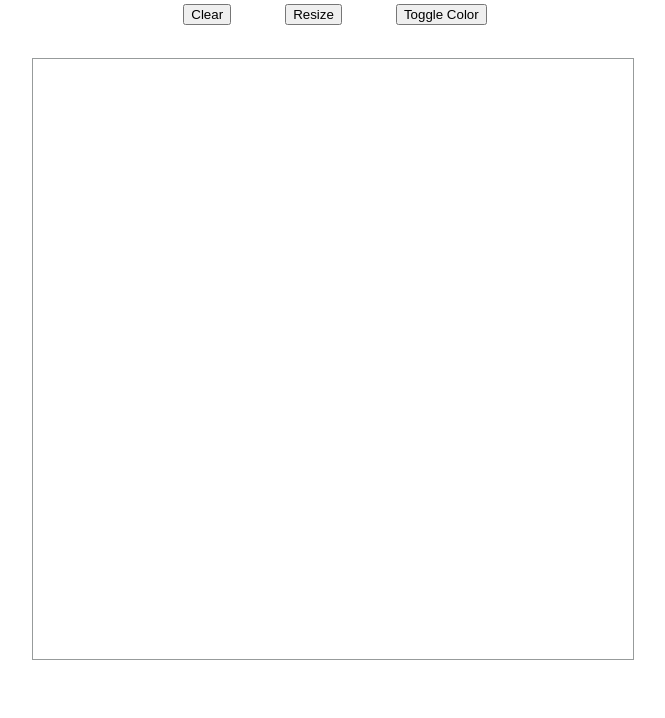
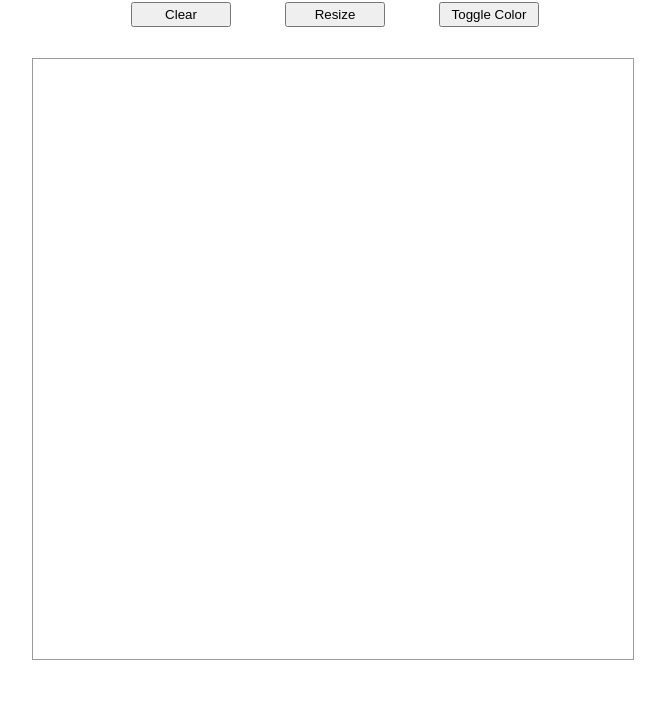
Before and after one commit to jeanmerlet/web_misc, a plain HTML site: page index.html in a window 1280 px wide. Shown: the part 82-800 px from the top of the page, without its empty margins (307-972 px from the left). Drawn offline with Linux system fonts and the light colour scheme.

Commit message:
minor button prettification

```diff
--- a/style.css
+++ b/style.css
@@ -20,6 +20,8 @@ h1 {
 button {
 	margin: 0 25px;
 	font-family: Arial;
+	height: 25px;
+	width: 100px;
 }
 
 #header:before {
```
